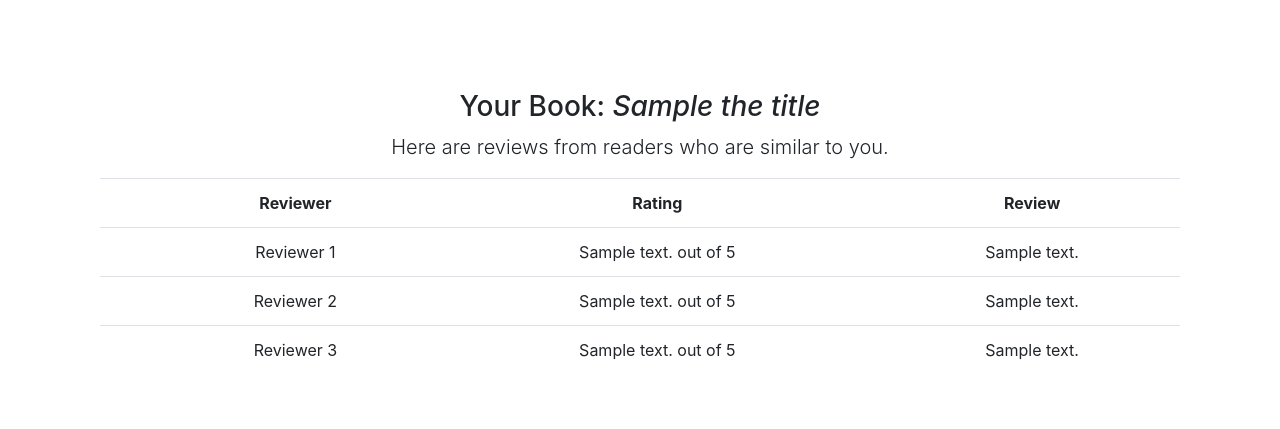
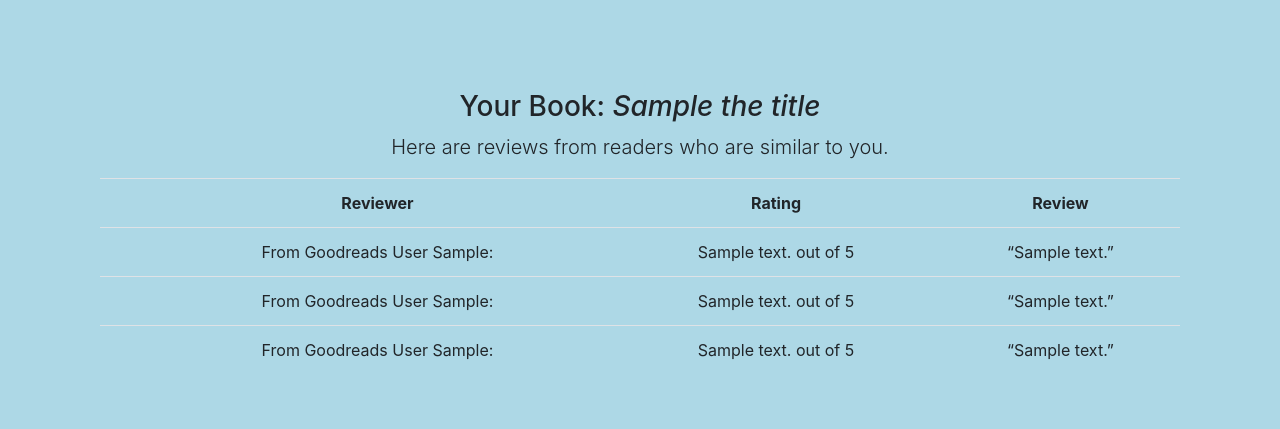
Before and after one commit to AnotherStephanie/BookAlike, a Python web app: template BookAlikeApp/flask_app/templates/output.html in a window 1280 px wide. Shown: the top 429 px of the page. Run offline with Jinja, Linux system fonts and the light colour scheme; the template is opened without the code that fills it: most values are stand-ins (such as "Sample title", 1, 10 or a date in 2020); some libraries are stand-ins or nearby versions.

Commit message:
Update before radio input
At this stage, I have user IDs, index in proper place, minor changes on front page labeling, and minor font changes.

```diff
--- a/BookAlikeApp/flask_app/templates/output.html
+++ b/BookAlikeApp/flask_app/templates/output.html
@@ -54,23 +54,23 @@
 
             <tr>
             <th></th>
-            <td scope="col"> Reviewer 1</td>
+            <td scope="col"> From Goodreads User {{grUser0}}:</td>
             <td scope="col"> {{reviewRatings0}} out of 5</td>
-            <td scope="col"> {{reviewTexts0}}</td>
+            <td scope="col"> <q>{{reviewTexts0}}</q></td>
             </tr>
 
             <tr>
             <th></th>
-            <td scope="col"> Reviewer 2 </td>
+            <td scope="col"> From Goodreads User {{grUser1}}: </td>
             <td scope="col"> {{reviewRatings1}} out of 5 </td>
-            <td scope="col"> {{reviewTexts1}}</td>
+            <td scope="col"> <q>{{reviewTexts1}}</q></td>
             </tr>
 
             <tr>
             <th></th>
-            <td scope="col"> Reviewer 3 </td>
+            <td scope="col"> From Goodreads User {{grUser2}}: </td>
             <td scope="col"> {{reviewRatings2}} out of 5 </td>
-            <td scope="col"> {{reviewTexts2}}</td>
+            <td scope="col"> <q>{{reviewTexts2}}</q></td>
             </tr>
 
 
--- a/BookAlikeApp/flask_app/templates/starter-template.css
+++ b/BookAlikeApp/flask_app/templates/starter-template.css
@@ -1,7 +1,22 @@
 body {
   padding-top: 50px;
+  background-color: lightblue;
 }
 .starter-template {
   padding: 40px 15px;
   text-align: center;
+  background-color: lightblue;
+
+
 }
+
+.button {
+  background-color: #4CAF50; /* Green */
+  border: none;
+  color: white;
+  padding: 15px 32px;
+  text-align: center;
+  text-decoration: none;
+  display: inline-block;
+  font-size: 16px;
+}
```
Also changed, not shown: BookAlikeApp/flask_app/a_Model.py (+16 -8 lines), BookAlikeApp/flask_app/templates/index.html (+9 -3 lines), BookAlikeApp/flask_app/views.py (+6 -2 lines).
